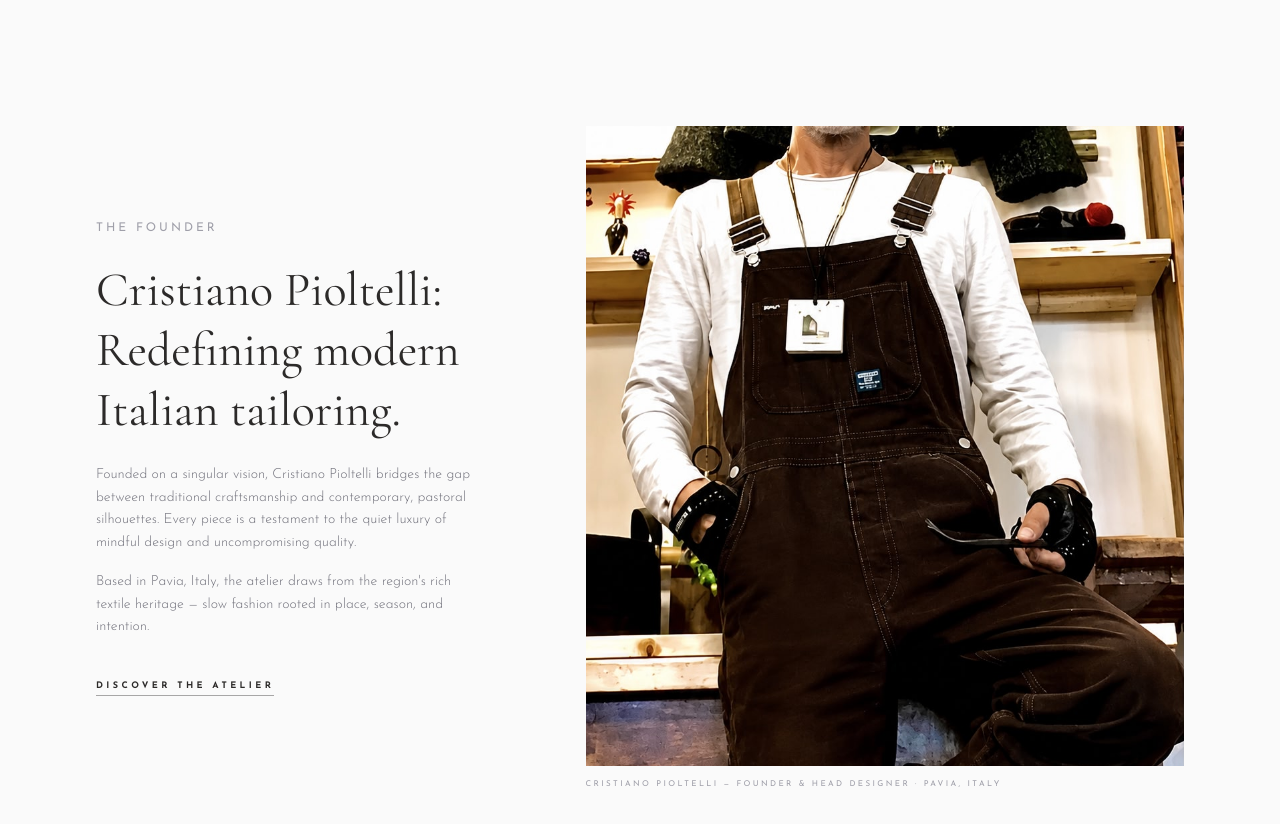
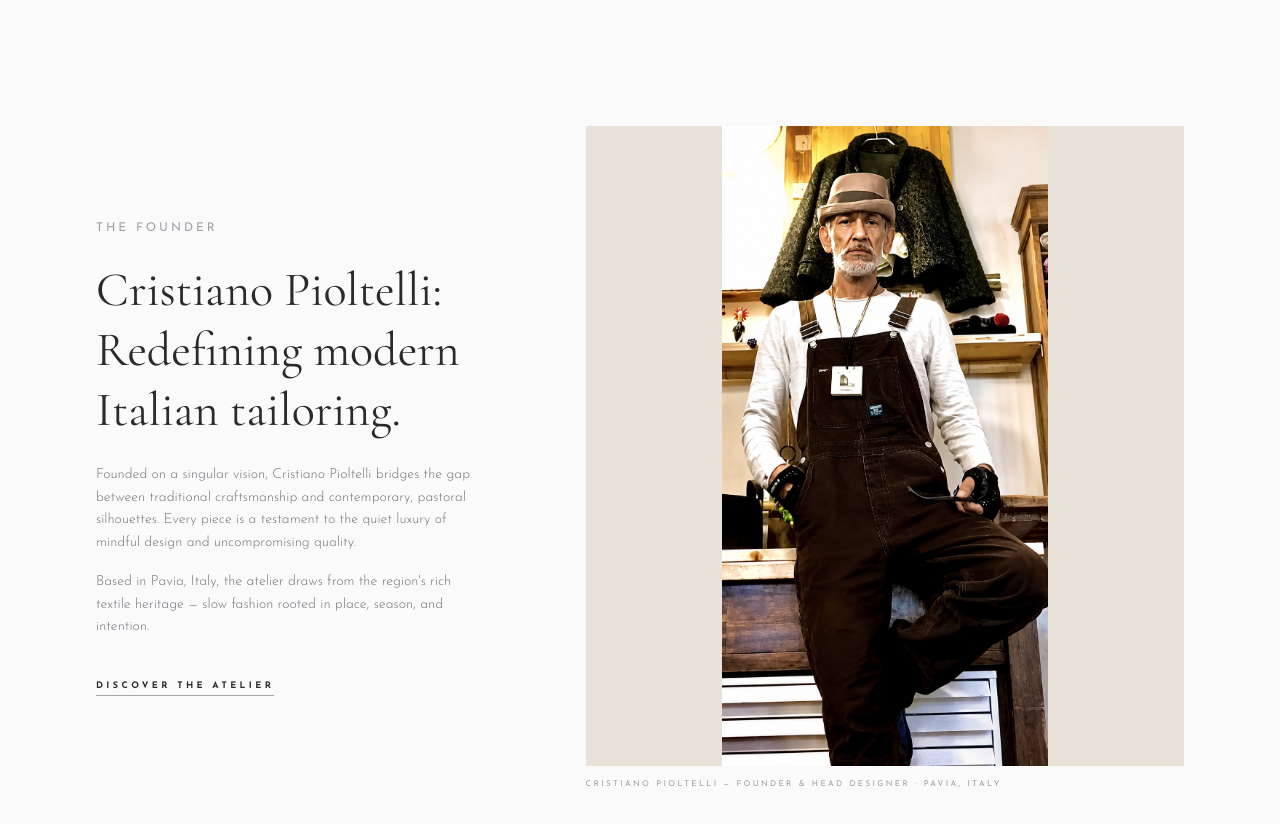
Before and after one commit to ritikaanand0611-ctrl/cristiano-pioltelli, a Next.js app: page / in a window 1280 px wide. Shown: the part 802-1626 px from the top of the page. Built offline with nearby package versions, Linux system fonts and the light colour scheme.

Commit message:
Show full portrait without cropping: object-contain

```diff
--- a/app/components/OurStory.tsx
+++ b/app/components/OurStory.tsx
@@ -35,7 +35,7 @@
             <img
               src="/cristiano-portrait.jpeg"
               alt="Cristiano Pioltelli — Founder & Head Designer"
-              className="w-full h-full object-cover"
+              className="w-full h-full object-contain"
             />
           </div>
           <p className="mt-3 font-sans text-[8px] tracking-[0.3em] text-zinc-400 uppercase">
```
